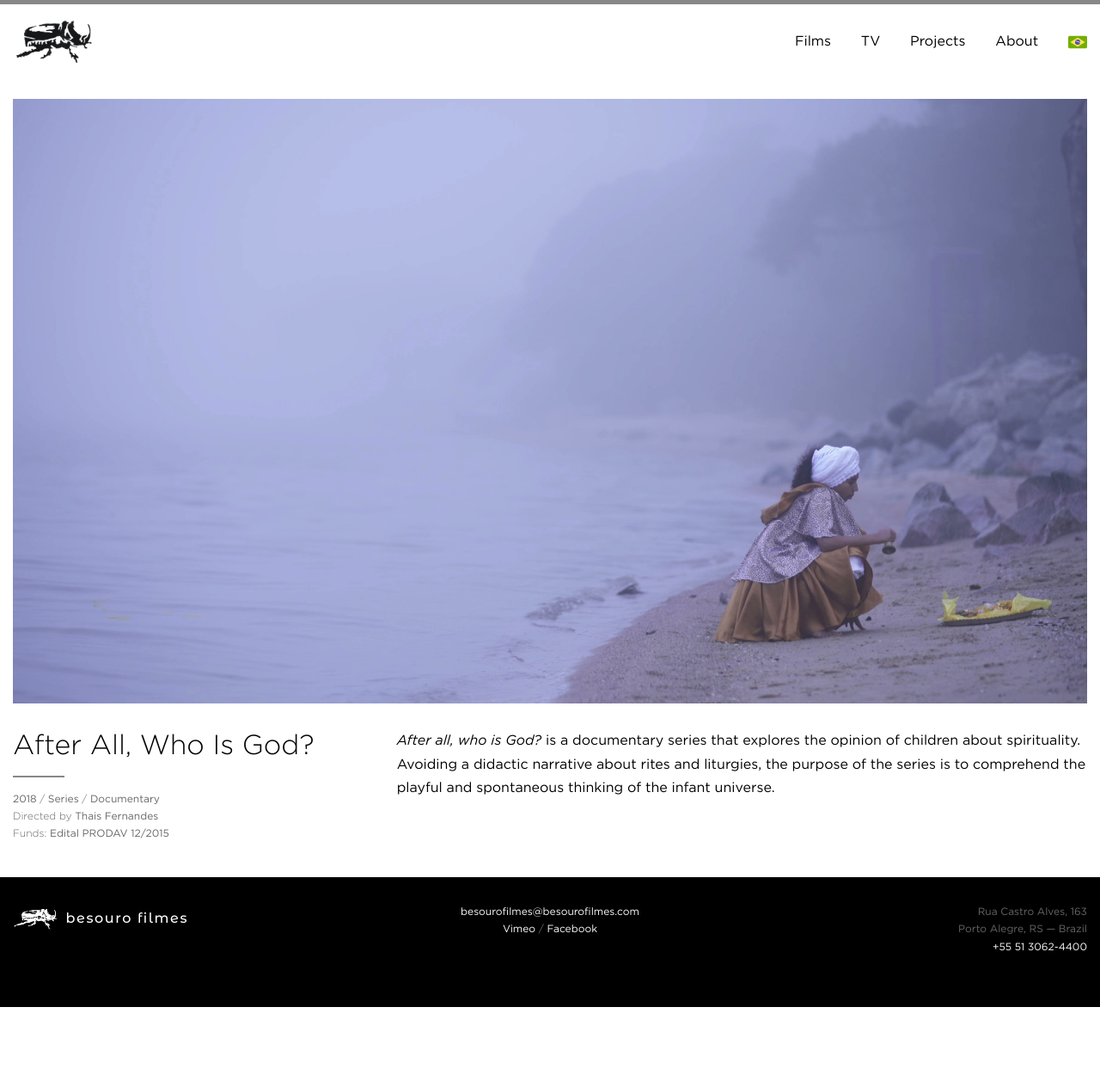
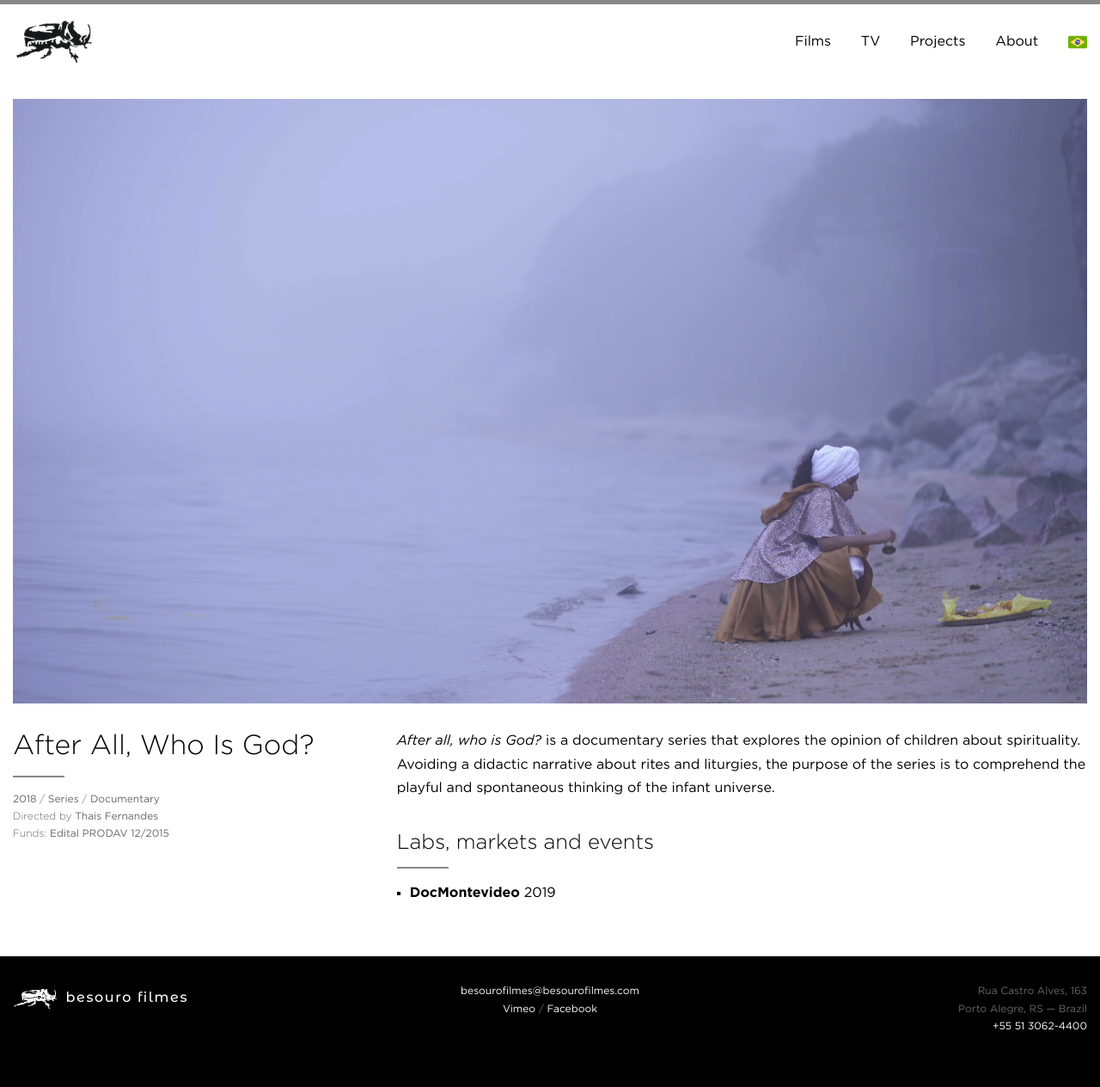
Before and after one commit to arthrfrts/besouro, a Jekyll site: the page built from _projects/after-all-who-is-god.md, in a window 1280 px wide. Shown: the whole page at 86% size. Built offline with Jekyll 4.4.1, drawn with Linux system fonts in a browser that asks for light colours; before the commit the page ends 1171 px from its top, so only the background shows below that.

Commit message:
Updated After All Who Is God

```diff
--- a/_projects/after-all-who-is-god.md
+++ b/_projects/after-all-who-is-god.md
@@ -17,3 +17,6 @@ funds:
 ---
 
 _After all, who is God?_ is a documentary series that explores the opinion of children about spirituality. Avoiding a didactic narrative about rites and liturgies, the purpose of the series is to comprehend the playful and spontaneous thinking of the infant universe.
+
+## Labs, markets and events
+* **DocMontevideo** 2019
```
